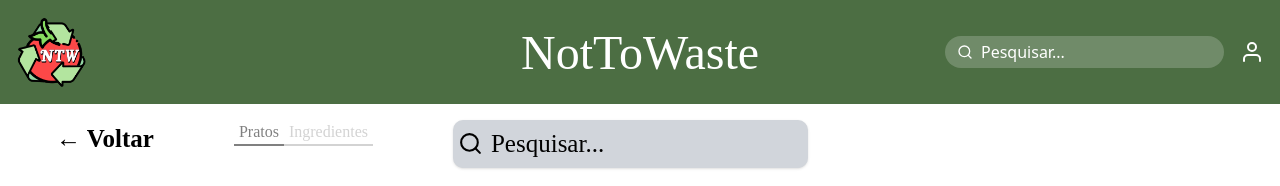
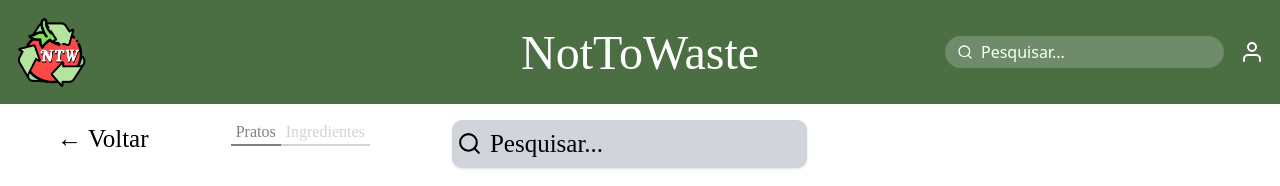
Before and after one commit to mimicarreira13/NotToWaste, a React app: page /cozinha in a window 1280 px wide. Shown: the top 186 px of the page. Built offline with nearby package versions, Linux system fonts and the light colour scheme; the HTML template or start-up script is replaced by a standard one; a web font is replaced by a local one.

Commit message:
feat: fixed the button Voltar being in bolder

```diff
--- a/src/pages/Cozinha.tsx
+++ b/src/pages/Cozinha.tsx
@@ -37,7 +37,7 @@ export default function Cozinha() {
         {
             id:"voltar",
             content: (
-                <div className="font-black" style={{fontSize:"25px"}} onClick={() => navigate("/")}>← Voltar</div>
+                <div style={{fontSize:"25px"}} onClick={() => navigate("/")}>← Voltar</div>
             )
         },
         {
```
